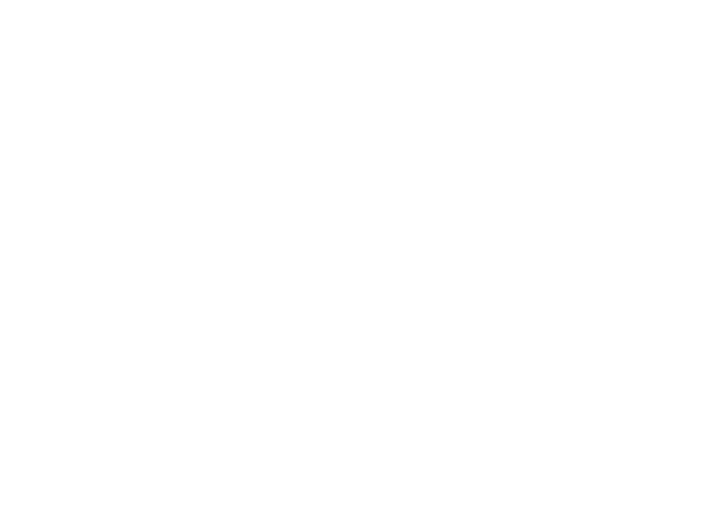
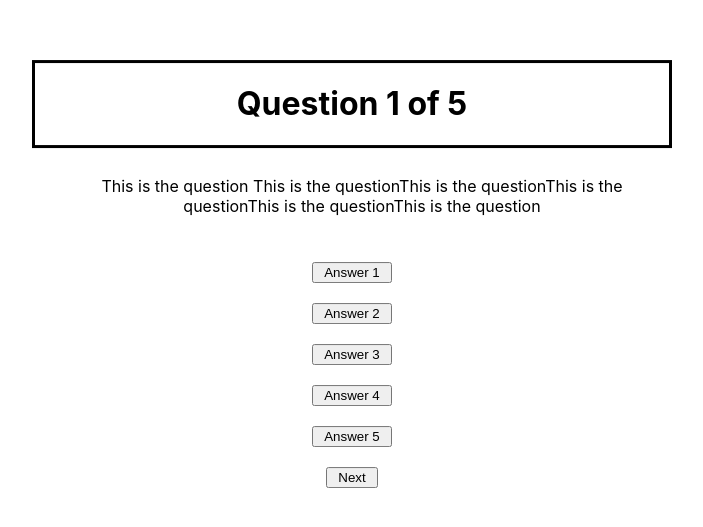
Before and after one commit to lgtanimoto/CulturalCSBytes, a React (Create React App) app in the folder frontend/: page /questions in a window 1280 px wide. Before the commit this address had no page. Shown: the part 121-648 px from the top of the page, without its empty margins (288-991 px from the left). Built offline with nearby package versions, Linux system fonts and the light colour scheme.

Commit message:
added frontend question walkthrough

```diff
--- a/frontend/src/App.js
+++ b/frontend/src/App.js
@@ -1,6 +1,6 @@
 import React from 'react';
 import Navbar from './components/index.js';
-import { BrowserRouter as Router, Routes, Route}
+import { BrowserRouter as Router, Routes, Route, Navigate}
     from 'react-router-dom';
 import Home from './pages/home.js';
 import About from './pages/about.js';
@@ -8,17 +8,24 @@
 import CreateAccount from './pages/onboarding/create.js';
 import ContinueCreateAccount from './pages/onboarding/continue-create.js';
 import CourseEnrollments from './pages/course-enrollments.js';
+import Confirmation from './pages/confirmation.js';
+import Questions from './pages/questions.js';
+import QuestionEnd from './pages/question-end.js';
 
 function App() {
 return (
     <Router>
     <Routes>
+        <Route exact path="/" element={<Navigate to="/home" />} />
         <Route path='/home' element={<Home/>} />
         <Route path='/about' element={<About/>} />
         <Route path='/login' element={<Login/>} />
         <Route path='/create-account' element={<CreateAccount/>} />
         <Route path='/continue-create-account' element={<ContinueCreateAccount/>} />
         <Route path='/course-enrollments' element={<CourseEnrollments/>} />
+        <Route path='/confirmation' element={<Confirmation/>} />
+        <Route path='/questions' element={<Questions/>} />
+        <Route path='/question-end' element={<QuestionEnd/>} />
     </Routes>
     </Router>
 );
--- /dev/null
+++ b/frontend/src/pages/confirmation.css
@@ -0,0 +1,19 @@
+.Confirmation {
+    text-align: center;
+    position: absolute;
+    left: 50%;
+    top: 50%;
+    -webkit-transform: translate(-50%, -50%);
+    transform: translate(-50%, -50%);
+  }
+
+  #welcome {
+      border-style: solid;
+      padding: 40px;
+  }
+
+  button {
+      margin: 40px;
+      padding-left: 10px;
+      padding-right: 10px;
+  }
--- /dev/null
+++ b/frontend/src/pages/confirmation.js
@@ -0,0 +1,30 @@
+import React from 'react';
+import { useNavigate, useLocation } from "react-router-dom";
+import './confirmation.css';
+
+function Confirmation() {
+
+  const navigate = useNavigate();
+  const location = useLocation();
+
+  const cancel = () => {
+    navigate("/course-enrollments", {state: {username: location.state.username}})
+  }
+
+  const ok = () => {
+    navigate("/questions", {state: {username: location.state.username, course: location.state.course}});
+  }
+
+  return (
+    <div className="Confirmation">
+      <div id="welcome">
+        <h1>{location.state.course} Confirmation Screen</h1>
+        <h2>Info from classroom Enrollment/Initial Session/Session Start screen including number of questions, expected time to complete</h2>
+      </div>
+      <button id="login" onClick={cancel} >Cancel</button>
+      <button id="createAccount" onClick={ok} >Ok</button>
+    </div>
+  );
+}
+
+export default Confirmation;
--- a/frontend/src/pages/course-enrollments.js
+++ b/frontend/src/pages/course-enrollments.js
@@ -1,13 +1,37 @@
 import React from 'react';
 import { useNavigate, useLocation } from "react-router-dom";
 import './course-enrollments.css';
+import Course from './course.js';
 
 const CourseEnrollments = () => {
 
   const navigate = useNavigate();
   const location = useLocation();
 
+  const continueClick = (name) => {
+    navigate("/confirmation", {state: {username: location.state.username, course: name }} );
+  }
 
+  //currently dummy data
+  //TO DO: fill in with data from backend
+  const [courseData, setCourseData] = React.useState([{
+      name: "A",
+      completed: "5/10",
+      high: "100%",
+      status: "in progress",
+    },
+    {
+      name: "B",
+      completed: "3/10",
+      high: "87%",
+      status: "in progress",
+    },
+    {
+      name: "C",
+      completed: "10/10",
+      high: "75%",
+      status: "completed",
+    }]);
 
   //TO DO: get nickname from backend on login
   return(
@@ -17,6 +41,23 @@
         <p>Username: {location.state.username}</p>
         <p>Nickname: XXXXX</p>
       </div>
+      <div id="options">
+            {courseData.map(
+             (course, idx) => {
+               if (courseData != null) {
+                 return (<Course
+                 key={idx}
+                 name={course.name}
+                 completed={course.completed}
+                 high={course.high}
+                 status={course.status}
+                 continueClick={continueClick} />);
+               } else {
+                 return (<div />);
+               }
+             }
+           )}
+        </div>
     </div>
   );
 }
--- /dev/null
+++ b/frontend/src/pages/course.css
@@ -0,0 +1,4 @@
+.course {
+    display: flex;
+    border-style: solid;
+}
--- /dev/null
+++ b/frontend/src/pages/course.js
@@ -0,0 +1,33 @@
+import React, { Component } from 'react';
+import './course.css';
+
+class Course extends Component {
+    constructor(props) {
+        super(props);
+        this.state = {
+            name: this.props.name,
+            completed: this.props.completed,
+            high: this.props.high,
+            status: this.props.status
+        };
+    }
+
+    render() {
+        return (
+            <div className="course">
+                <p>{this.props.name}</p>
+                <p>{this.props.completed}</p>
+                <p>{this.props.high}</p>
+                <p>{this.props.status}</p>
+                <button type="button">
+                    Stats
+                </button>
+                <button type="button" onClick={() => this.props.continueClick(this.props.name)}>
+                    Continue
+                </button>
+            </div>
+        )
+    }
+}
+
+export default Course
--- /dev/null
+++ b/frontend/src/pages/question-end.js
@@ -0,0 +1,23 @@
+import React from 'react';
+import { useNavigate, useLocation } from "react-router-dom";
+import './question-end.css';
+
+function QuestionEnd() {
+
+  const navigate = useNavigate();
+  const location = useLocation();
+
+  const totalCorrect = location.state.correct;
+  const totalQuestions = location.state.numOfQuestions;
+
+  return (
+    <div className="Question">
+      <div id="welcome">
+        <h1>Recommendations</h1>
+      </div>
+      <p>You got {totalCorrect} out of {totalQuestions}</p>
+    </div>
+  );
+}
+
+export default QuestionEnd;
--- /dev/null
+++ b/frontend/src/pages/questions.css
@@ -0,0 +1,19 @@
+.Question {
+    text-align: center;
+    position: absolute;
+    left: 50%;
+    top: 50%;
+    -webkit-transform: translate(-50%, -50%);
+    transform: translate(-50%, -50%);
+  }
+
+  #welcome {
+      border-style: solid;
+      padding: 0px;
+  }
+
+  button {
+      padding-left: 10px;
+      padding-right: 10px;
+      margin: 10px;
+  }
--- /dev/null
+++ b/frontend/src/pages/questions.js
@@ -0,0 +1,79 @@
+import React from 'react';
+import { useNavigate } from "react-router-dom";
+import './questions.css';
+
+function Questions() {
+
+  const [answered, setAnswered] = React.useState(false);
+  const numOfQuestions = 5; //get from backend
+  const [curNum, setCurNum] = React.useState(1); //get from backend
+  const [curQuestion, setCurQuestion] = React.useState("This is the question This is the questionThis is the questionThis is the questionThis is the questionThis is the question"); //get from backend
+  const [answer1, setAnswer1] = React.useState("Answer 1"); //get from json
+  const [answer2, setAnswer2] = React.useState("Answer 2"); //get from json
+  const [answer3, setAnswer3] = React.useState("Answer 3"); //get from json
+  const [answer4, setAnswer4] = React.useState("Answer 4"); //get from json
+  const [answer5, setAnswer5] = React.useState("Answer 5"); //get from json
+  const [correctAnswer, setCorrectAnswer] = React.useState(1); //get from json
+  const [totalCorrect, setTotalCorrect] = React.useState(0); //get from backend
+
+  const navigate = useNavigate();
+
+  function answerClick(answer) {
+    if(answered == false) {
+        if(answer == correctAnswer) {
+            document.getElementById(answer).style.backgroundColor = "green";
+            setTotalCorrect(totalCorrect + 1);
+        } else {
+            document.getElementById(answer).style.backgroundColor = "red";
+            document.getElementById(correctAnswer).style.backgroundColor = "green";
+        }
+        setAnswered(true);
+    }
+  }
+
+  const nextQuestion = () => {
+    if (answered == true) {
+      console.log("curNum = " + curNum + "  numOfQuestions = " + numOfQuestions);
+      if (curNum != numOfQuestions) {
+        //get next set of question/answers
+        setAnswered(false);
+        setCurNum(curNum + 1);
+        document.getElementById(1).style.backgroundColor = "white";
+        document.getElementById(2).style.backgroundColor = "white";
+        document.getElementById(3).style.backgroundColor = "white";
+        document.getElementById(4).style.backgroundColor = "white";
+        document.getElementById(5).style.backgroundColor = "white";
+      } else {
+        navigate("/question-end", {state: {correct: totalCorrect, numOfQuestions: numOfQuestions}});
+      }
+    }
+  }
+
+  return (
+    <div className="Question">
+      <div id="welcome">
+        <h1>Question {curNum} of {numOfQuestions}</h1>
+      </div>
+      <p>{curQuestion}</p>
+      <img src=""/>
+      <div className="Answer">
+        <button id="1" onClick={() => answerClick("1")}>{answer1}</button>
+      </div>
+      <div className="Answer">
+        <button id="2" onClick={() => answerClick("2")}>{answer2}</button>
+      </div>
+      <div className="Answer">
+        <button id="3" onClick={() => answerClick("3")}>{answer3}</button>
+      </div>
+      <div className="Answer">
+        <button id="4" onClick={() => answerClick("4")}>{answer4}</button>
+      </div>
+      <div className="Answer">
+        <button id="5" onClick={() => answerClick("5")}>{answer5}</button>
+      </div>
+      <button id="next" onClick={nextQuestion}>Next</button>
+    </div>
+  );
+}
+
+export default Questions;
```
Also changed, not shown: frontend/src/pages/question-end.css (added).
